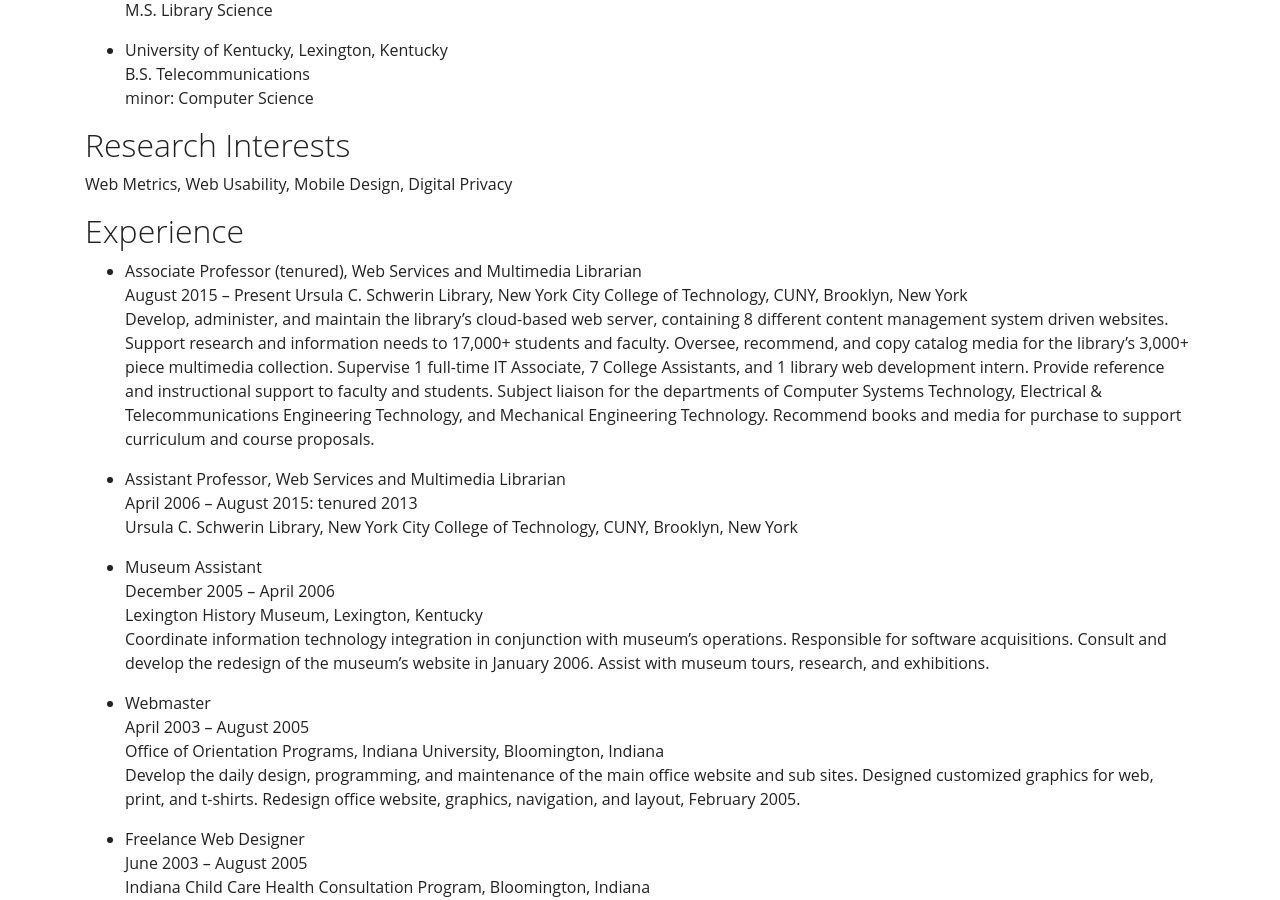
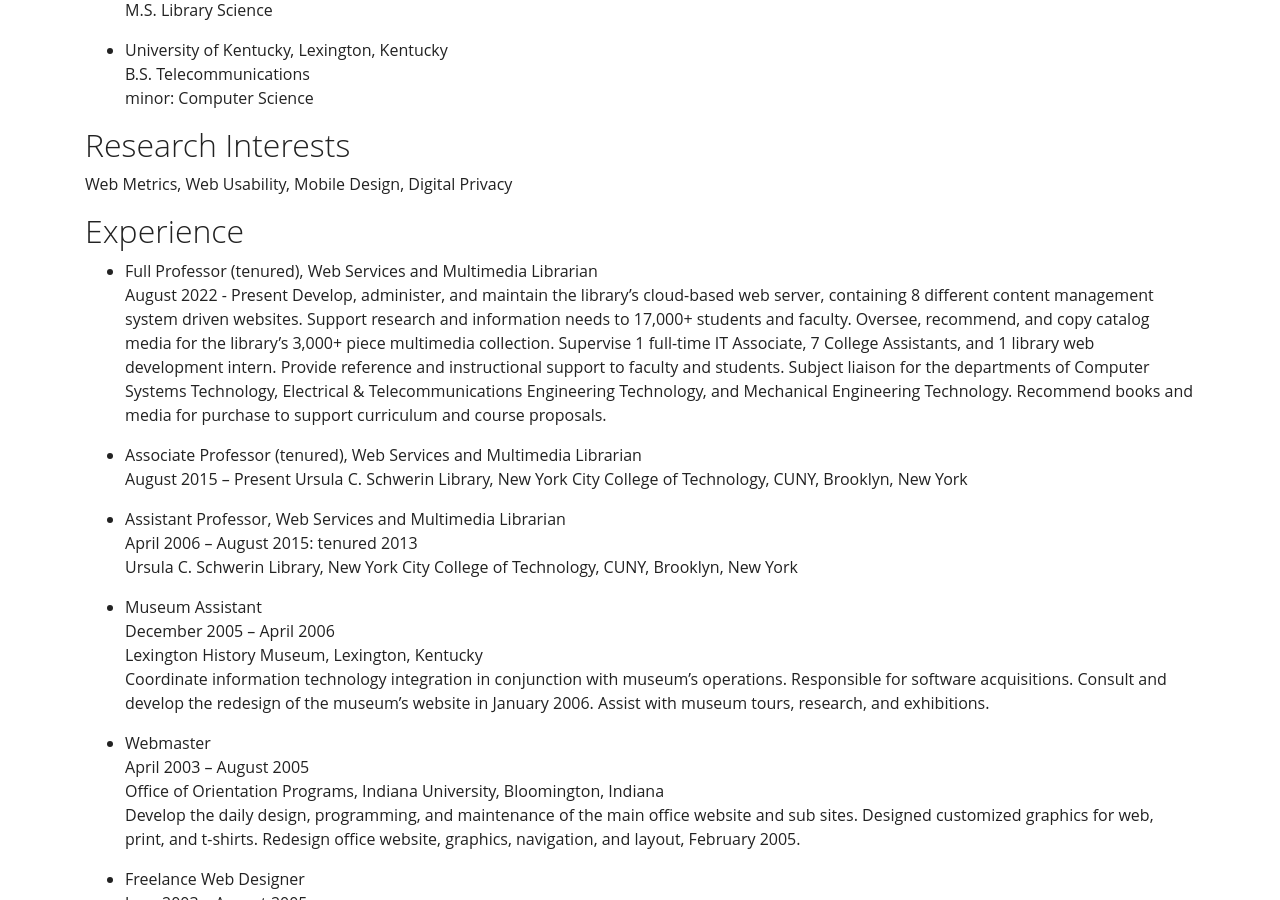
Before and after one commit to KentuckyFriedTofu/kentuckyfriedtofu.github.io.bak2, a Jekyll site: the page built from cv.md, in a window 1280 px wide and 900 px high, scrolled down 615 px. Built offline with Jekyll 4.4.1, drawn with Linux system fonts in a browser that asks for light colours.

Commit message:
Update cv.md

```diff
--- a/cv.md
+++ b/cv.md
@@ -35,10 +35,13 @@ Web Metrics, Web Usability, Mobile Design, Digital Privacy
 
 ## Experience
 
+* Full Professor (tenured), Web Services and Multimedia Librarian<br>
+August 2022 - Present
+Develop, administer, and maintain the library’s cloud-based web server, containing 8 different content management system driven websites. Support research and information needs to 17,000+ students and faculty. Oversee, recommend, and copy catalog media for the library’s 3,000+ piece multimedia collection. Supervise 1 full-time IT Associate, 7 College Assistants, and 1 library web development intern. Provide reference and instructional support to faculty and students. Subject liaison for the departments of Computer Systems Technology, Electrical & Telecommunications Engineering Technology, and Mechanical Engineering Technology. Recommend books and media for purchase to support curriculum and course proposals.
+
 * Associate Professor (tenured), Web Services and Multimedia Librarian<br>
 August 2015 – Present
 Ursula C. Schwerin Library, New York City College of Technology, CUNY, Brooklyn, New York<br>
-Develop, administer, and maintain the library’s cloud-based web server, containing 8 different content management system driven websites. Support research and information needs to 17,000+ students and faculty. Oversee, recommend, and copy catalog media for the library’s 3,000+ piece multimedia collection. Supervise 1 full-time IT Associate, 7 College Assistants, and 1 library web development intern. Provide reference and instructional support to faculty and students. Subject liaison for the departments of Computer Systems Technology, Electrical & Telecommunications Engineering Technology, and Mechanical Engineering Technology. Recommend books and media for purchase to support curriculum and course proposals.
 
 * Assistant Professor, Web Services and Multimedia Librarian<br>
 April 2006 – August 2015: tenured 2013<br>
```
